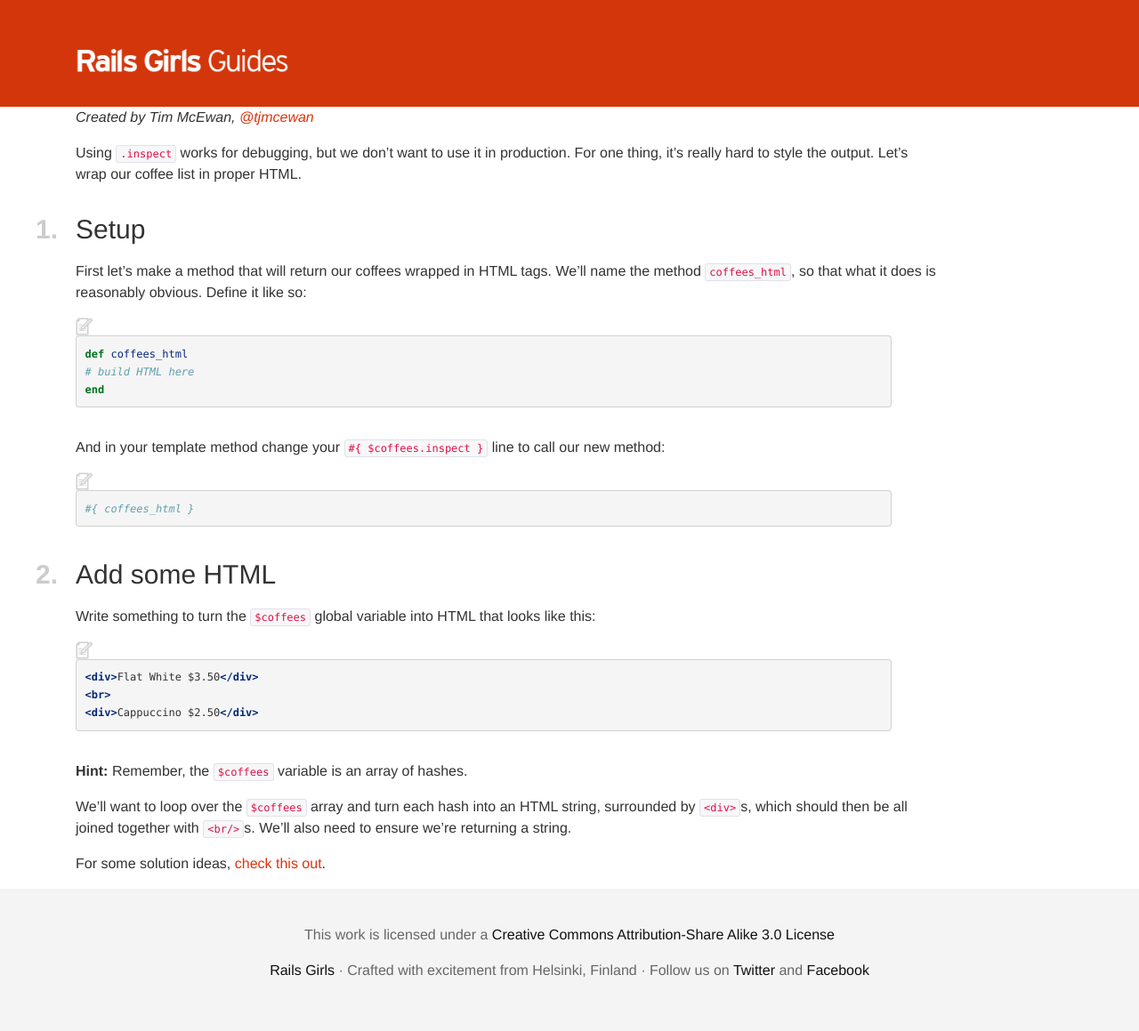
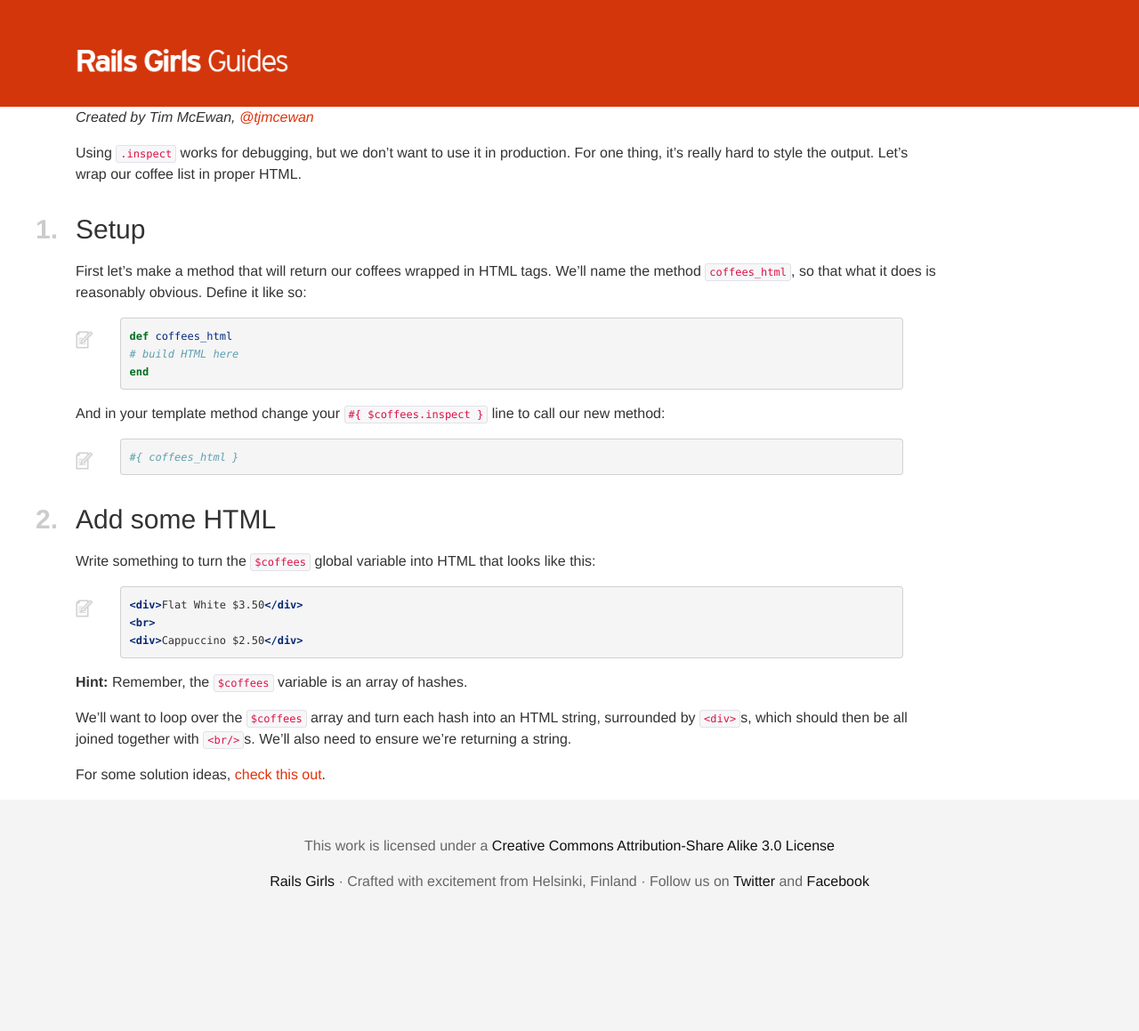
Before and after one commit to railsgirls/guides.railsgirls.com, a Jekyll site: the page built from _posts/2014-05-10-sinatra-html.markdown, in a window 1280 px wide. Shown: the whole page at 89% size. Built offline with Jekyll 4.4.1, drawn with Linux system fonts in a browser that asks for light colours; nearby versions of some CDN libraries; after the commit the page ends 1059 px from its top, so only the background shows below that.

Commit message:
Float icon again but make code scrollable

```diff
--- a/css/style.css
+++ b/css/style.css
@@ -226,17 +226,17 @@
 i.icon-browser {
   background-image: url("/images/icon-browser.png");
 }
-/* The code lines are quite long.
-   Mobilize a lot of horizontal space for small screens: */
-@media (max-width: 1200px) {
-  figure.highlight {
-    margin: 0pt 0pt 15pt 0pt;
-  }
+
+.highlight {
+  margin-left: 30px;
 }
-@media(min-width: 1200px) {
-  figure.highlight {
-    margin: 0pt 40pt 25pt 0pt;
-  }
+
+.highlight pre {
+  overflow-x: auto;
+}
+
+.highlight pre code {
+  white-space: pre;
 }
 
 i.icon-small-text-editor, i.icon-small-prompt, i.icon-small-browser {
@@ -247,6 +247,7 @@
   width: 50px;
   height: 20px;
   line-height: 20px;
+  float: left;
 }
 i.icon-small-text-editor {
   background-image: url("/images/icon-small-text-editor.png");
```
